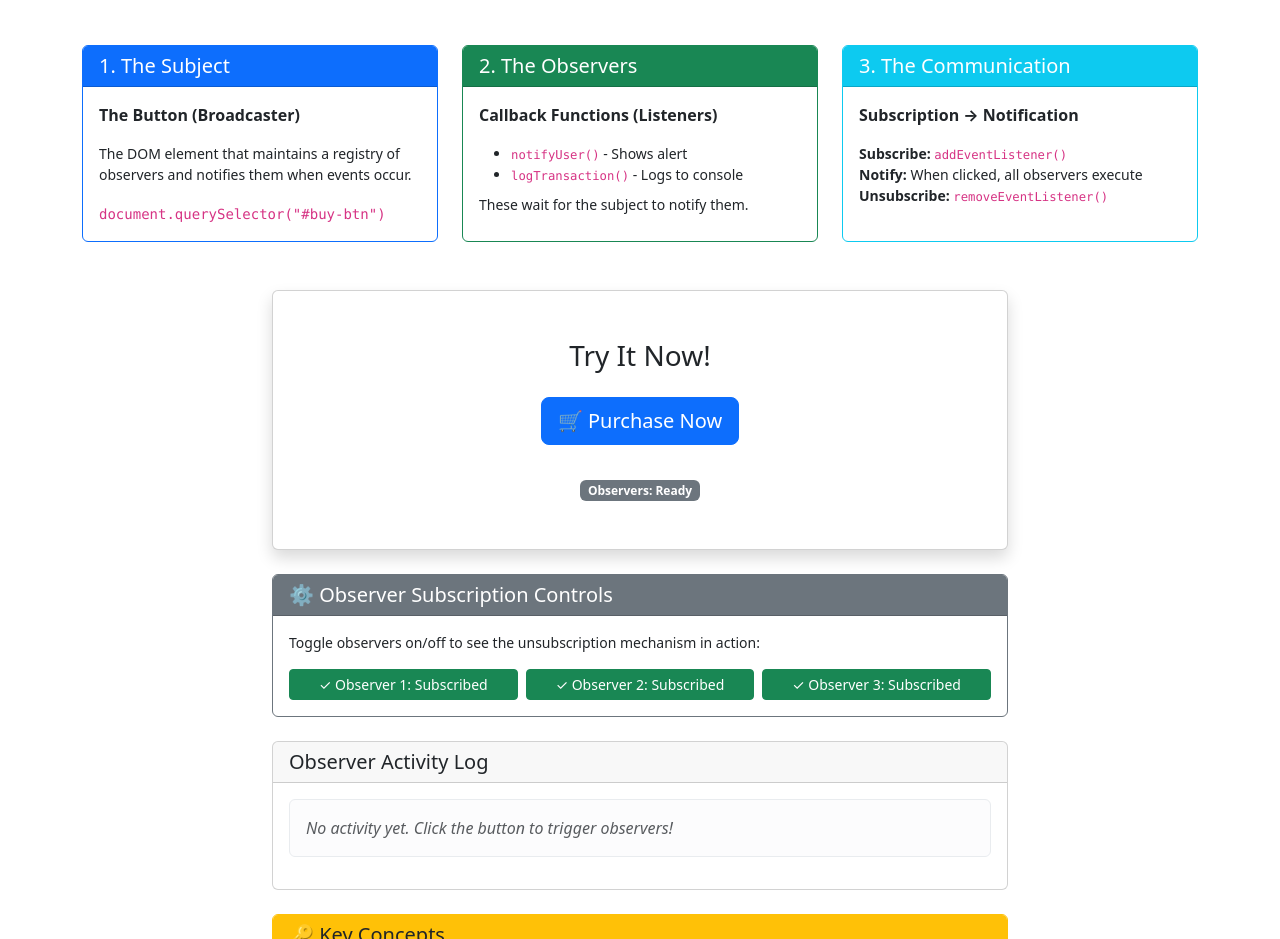
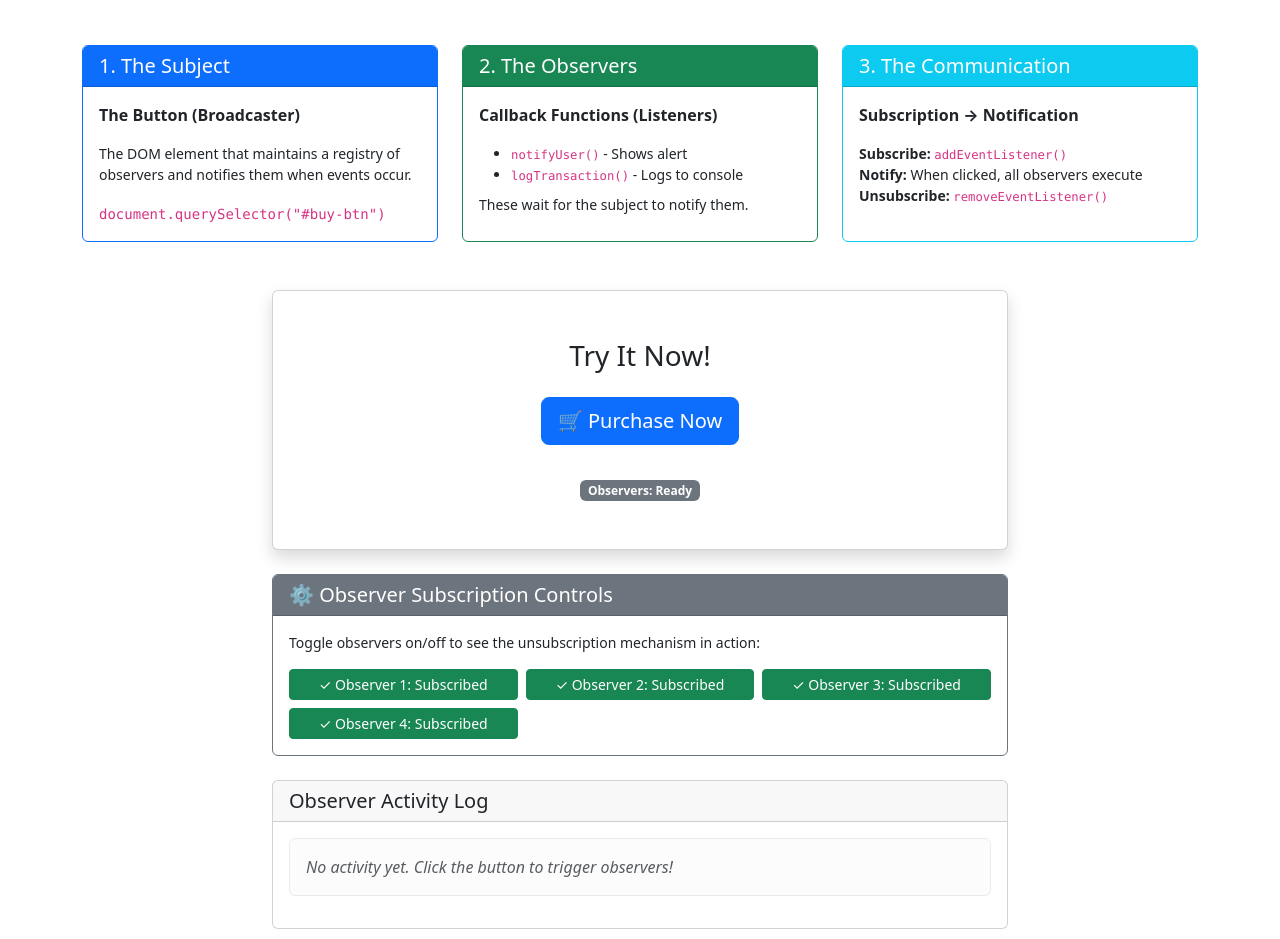
Before and after one commit to sashatemereva13/observer-vanillaJs-front, a plain HTML site: page index.html in a window 1280 px wide. Shown: the part 161-1100 px from the top of the page. Drawn offline with nearby package versions, Linux system fonts and the light colour scheme.

Commit message:
completed exercises

```diff
--- a/index.html
+++ b/index.html
@@ -128,6 +128,11 @@
 										✓ Observer 3: Subscribed
 									</button>
 								</div>
+								<div class="col-md-4">
+									<button id="toggle-observer-4" class="btn btn-success btn-sm w-100">
+										✓ Observer 4: Subscribed
+									</button>
+								</div>
 							</div>
 						</div>
 					</div>
--- a/script.js
+++ b/script.js
@@ -11,6 +11,7 @@ const toggleButtons = [
 	document.querySelector("#toggle-observer-1"),
 	document.querySelector("#toggle-observer-2"),
 	document.querySelector("#toggle-observer-3"),
+	document.querySelector("#toggle-observer-4"),
 ]
 
 // Helper function to create delay for educational purposes
@@ -100,6 +101,13 @@ const updateStatus = () => {
 	)
 }
 
+// adding a new observer
+const sendEmail = () => {
+	console.log("email sent")
+	logActivity("observer4: sendemail() executed")
+}
+
+
 // 3. SUBSCRIPTION (The Registration)
 // We 'attach' our observers to the subject.
 // The observers array simulates the internal registry that addEventListener maintains.
@@ -107,6 +115,7 @@ const observers = [
 	{ name: "notifyUser", func: notifyUser, subscribed: true },
 	{ name: "logTransaction", func: logTransaction, subscribed: true },
 	{ name: "updateStatus", func: updateStatus, subscribed: true },
+	{name: "sendEmail", func: sendEmail, subscribed: true },
 ]
 
 console.log("📌 Registering observers to the subject...")
@@ -235,6 +244,9 @@ purchaseButton.addEventListener("click", handlePurchaseClick)
 // observers.splice(observers.indexOf(logTransaction), 1);
 // console.log("🗑️ Observer 2 (logTransaction) has been removed");
 
+
+
+
 // Initial console message
 console.log("🎯 Observer Pattern Demo Initialized")
 console.log("Subject: #buy-btn button")
```
